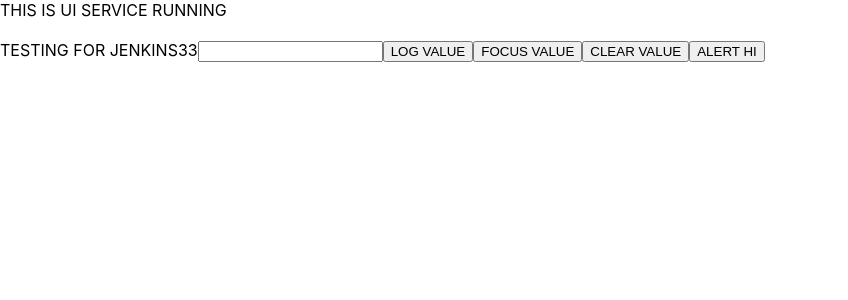
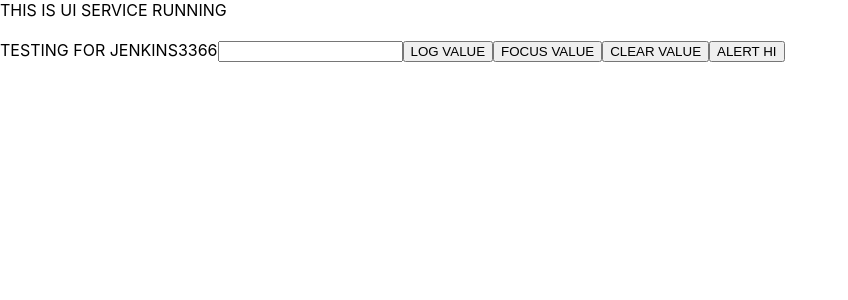
Before and after one commit to ashutoshsaxena2002/DEVOPS, a React (Create React App) app in the folder uiservice/: page / in a window 1280 px wide. Shown: the top 300 px of the page, without its empty margins (0-848 px from the left). Built offline with nearby package versions, Linux system fonts and the light colour scheme; no server answers.

Commit message:
commit for ui service4

```diff
--- a/uiservice/src/App.js
+++ b/uiservice/src/App.js
@@ -7,7 +7,7 @@
   return (
     <>
       <Component1 />
-      {"TESTING FOR JENKINS33"}
+      {"TESTING FOR JENKINS3366"}
       <ParentInput />
     </>
   );
```
